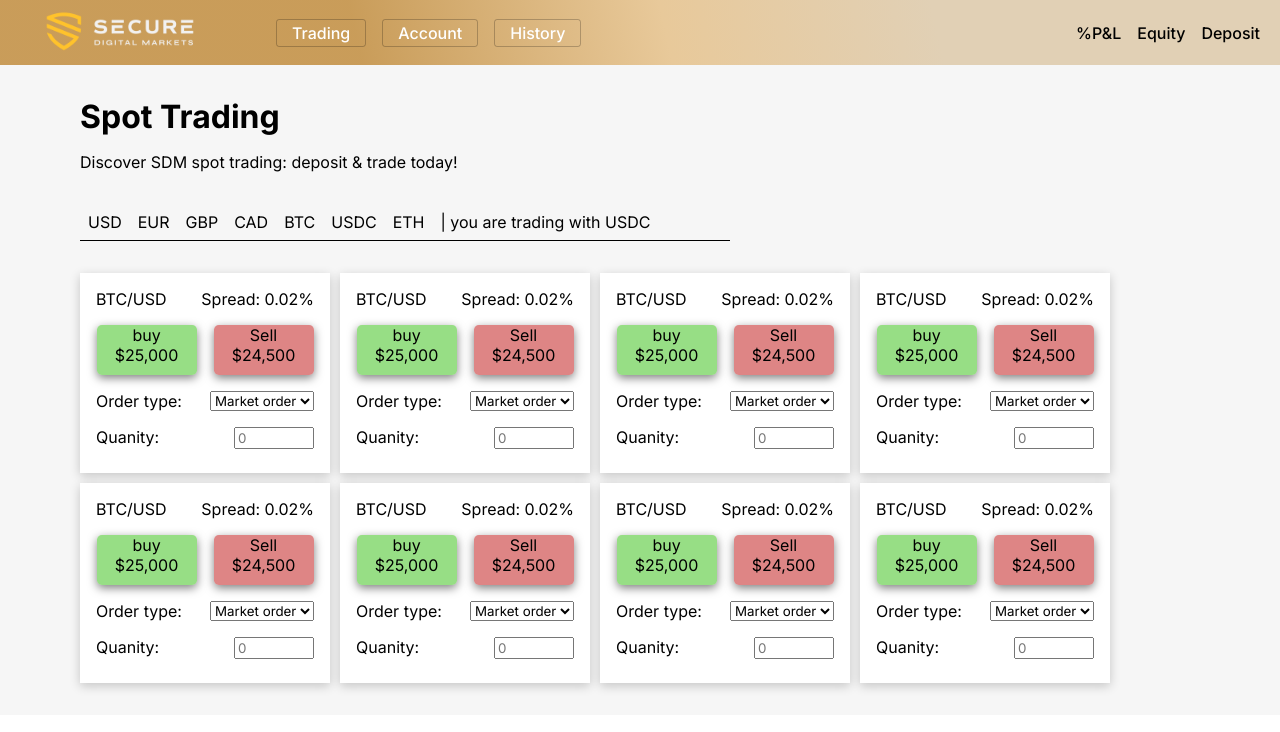
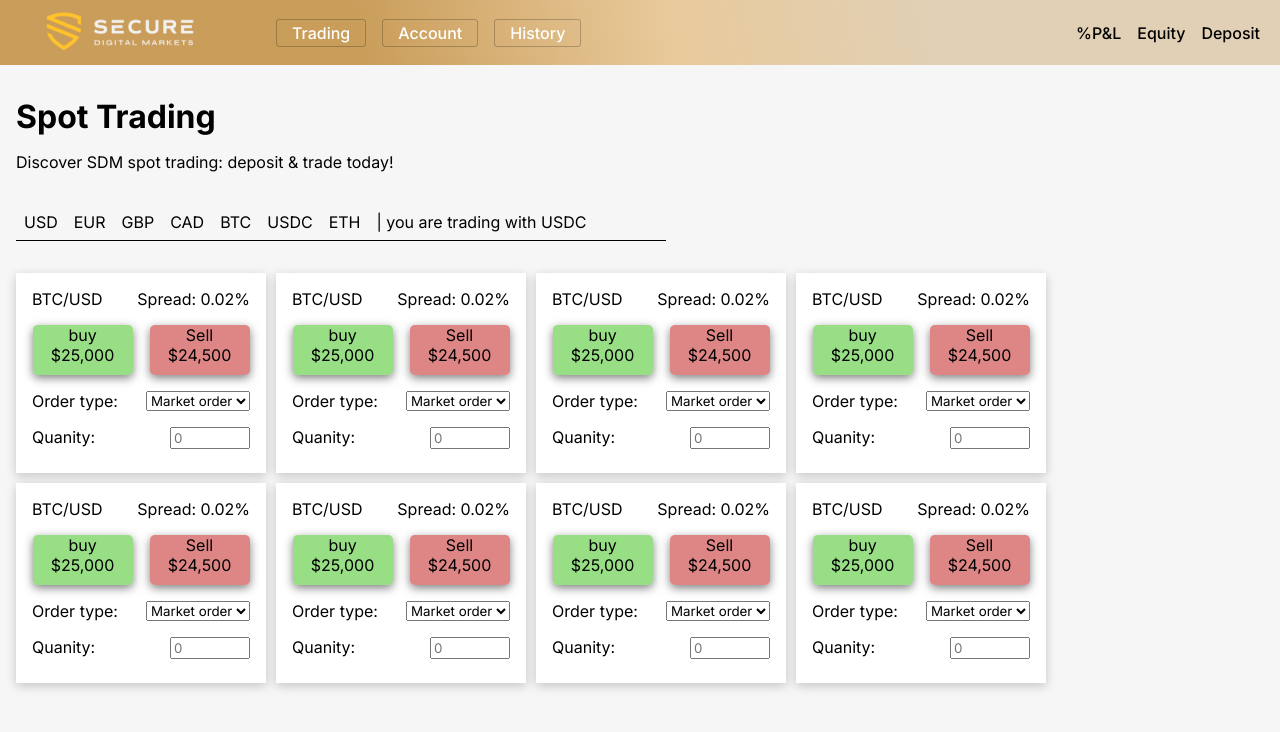
Before and after one commit to Mfried95/trade-dashboard, a React (Vite) app: page / in a window 1280 px wide. Shown: the top 732 px of the page. Built offline with nearby package versions, Linux system fonts and the light colour scheme.

Commit message:
Changed padding for layout container to fit balance tab

```diff
--- a/src/App.css
+++ b/src/App.css
@@ -1,5 +1,5 @@
 .layout {
-  padding: 2em 5em;
+  padding: 2em 1em;
   background-color: #F6F6F6;
-  height: 100%;
+  height: 100vh;
 }
--- a/src/styles/trade.css
+++ b/src/styles/trade.css
@@ -1,12 +1,11 @@
 .currency-selection {
   width: 650px;
-
-  ul {
+& ul {
     border-bottom: solid black 1px;
     padding: 0.5em;
-  }
+}
 
-  li:hover {
+  & li:hover {
     color: rgb(225, 208, 181);
     cursor: pointer;
   }
```
